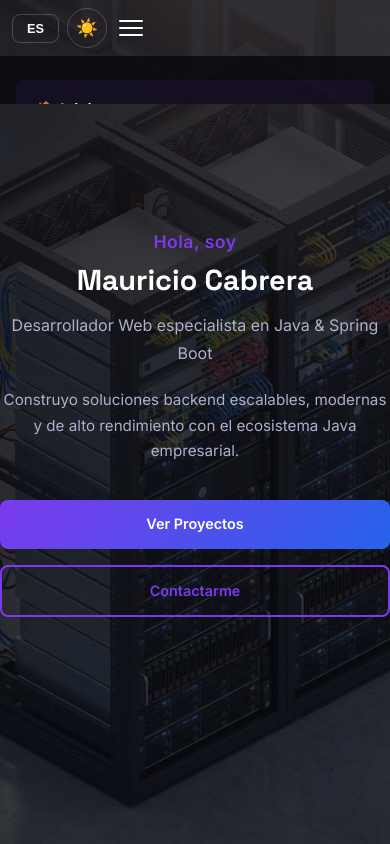
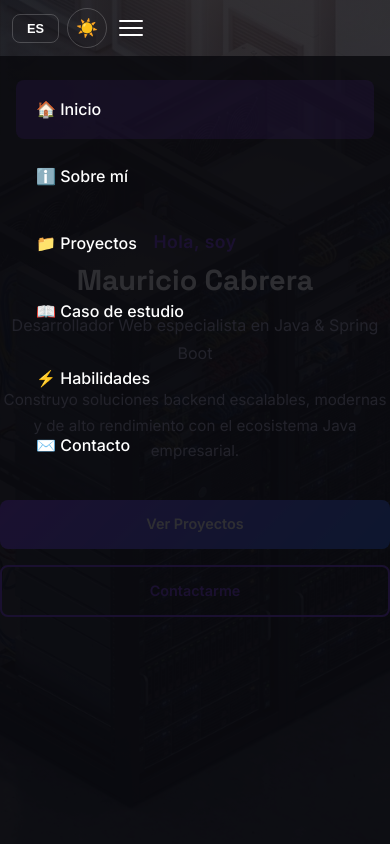
Before and after one commit to maucabreradev/portfolio, a plain HTML site: page index.html in a window 390 px wide. Both pictures are taken after a click on the button "Menú". Shown: the top 844 px of the page. Drawn offline with Linux system fonts and the light colour scheme.

Commit message:
fix: mobile menu display with !important and full height calc

```diff
--- a/css/style.css
+++ b/css/style.css
@@ -646,10 +646,11 @@
   .navbar {
     height: 56px;
     padding: 0 16px;
+    overflow: visible;
   }
 
   .navbar__menu {
-    display: none;
+    display: none !important;
     position: fixed;
     top: 56px;
     left: 0;
@@ -664,10 +665,12 @@
     gap: 8px;
     z-index: 1001;
     overflow-y: auto;
+    height: calc(100vh - 56px);
+    width: 100%;
   }
 
   .navbar__menu.open {
-    display: flex;
+    display: flex !important;
   }
 
   .navbar__link {
```
